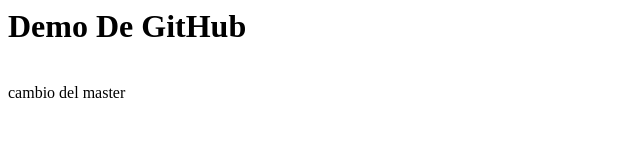
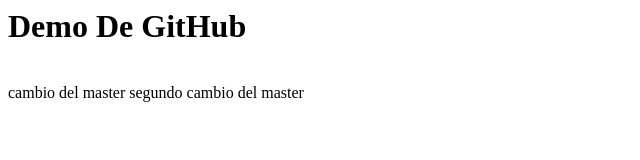
Before and after one commit to elian0988/FR, a plain HTML site: page index.html in a window 1280 px wide. Shown: the whole page, without its empty margins (0-640 px from the left). Drawn offline with Linux system fonts and the light colour scheme.

Commit message:
2do cambio
2do cambio del master

```diff
--- a/index.html
+++ b/index.html
@@ -7,5 +7,6 @@
     <body>
         <h1>Demo De GitHub</h1> </br>
     cambio del master
+    segundo cambio del master
     </body>
 </html>
```
